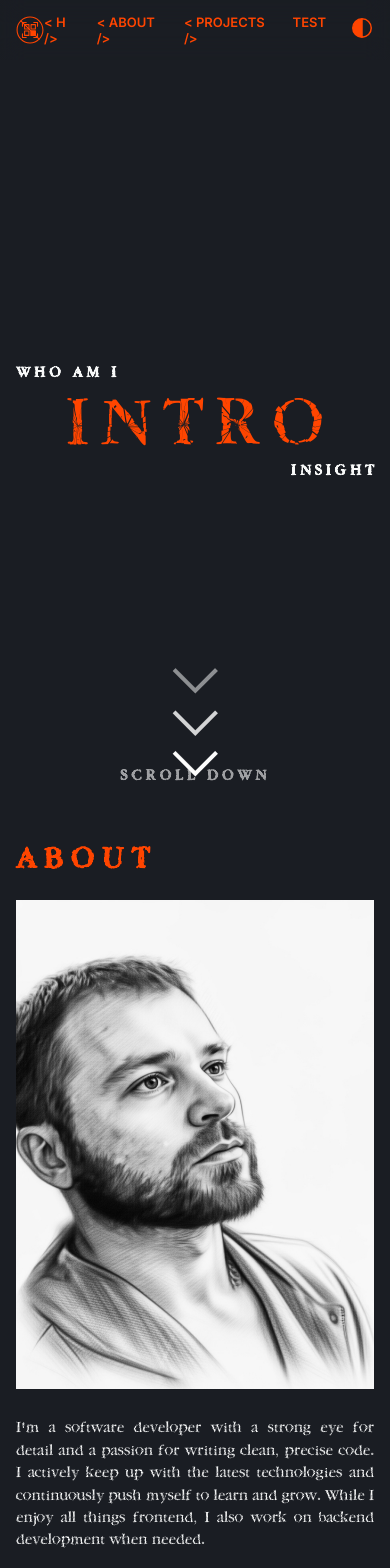
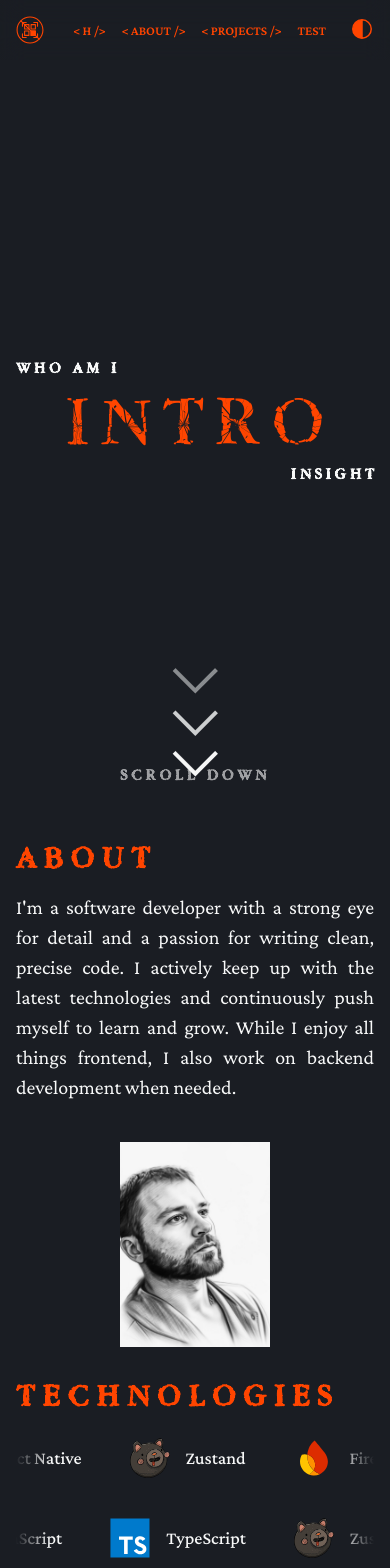
Before and after one commit to EdgarsLv/portfolio-v1, an Angular app: page /about in a window 390 px wide. Shown: the top 1568 px of the page. Built offline with nearby package versions, Linux system fonts and the light colour scheme.

Commit message:
projects refactor

```diff
--- a/src/app/components/scroll-down/scroll-down.component.css
+++ b/src/app/components/scroll-down/scroll-down.component.css
@@ -19,8 +19,9 @@
 .arrow {
   width: 32px;
   height: 32px;
-  border-bottom: 4px solid white;
-  border-right: 4px solid white;
+  border-bottom: 4px solid;
+  border-right: 4px solid;
+  border-color: var(--arrow-color);
   transform: rotate(45deg);
   animation: arrowBounce 1.5s infinite ease-in-out;
   opacity: 0.7;
@@ -46,7 +47,7 @@
 
 .scroll-text {
   font-size: 1rem;
-  color: white;
+  color: var(--arrow-color);
   opacity: 0.6;
   letter-spacing: 1px;
   font-family: 'Inter', sans-serif;
--- a/src/app/components/tech-icon/tech-icon.component.css
+++ b/src/app/components/tech-icon/tech-icon.component.css
@@ -2,11 +2,9 @@
     display: inline-flex;
     align-items: center;
     padding: 8px;
-    box-shadow: 0 0px 3px -1px rgba(0, 0, 0, 0.2);
-
 
     span {
-        font-size: 16px;
+        font-size: 18px;
         font-weight: 500;
         margin-left: 16px;
         white-space: nowrap;
--- a/src/app/pages/about/about.component.css
+++ b/src/app/pages/about/about.component.css
@@ -49,17 +49,19 @@
 
 .about-container {
     height: 100%;
-    /* display: grid;
-    grid-template-columns: 1fr 2fr; */
     margin-bottom: 100px;
 
     .image {
-        align-self: flex-start;
+        justify-self: center;
         margin: 8px 24px;
     }
 
-    .image-mobile {
-        display: none;
+    .content {
+        display: grid;
+        grid-template-columns: 1.5fr 1fr;
+        gap: 2rem;
+        margin-bottom: 24px;
+
     }
 
     @media  (max-width: 900px) {
@@ -67,22 +69,12 @@
         grid-template-rows: 1fr auto;
         padding: 0;
 
-    .image {
-        display: none;
-    }
-
-    .image-mobile {
-        align-self: flex-start;
-        margin: 24px 0;
-        display: block;
+        .content {
+            grid-template-columns: 1fr;
+            grid-template-rows: 1fr auto;
         }
     }
-
-.content {
-    display: flex;
-    flex-direction: column;
-    justify-content: center;
-    gap: 2rem;
+}
 
 h3 {
     font-size: clamp(2rem, 3vw, 3rem);
@@ -95,13 +87,10 @@
 }
 
 p {
-            font-family: "IBM Plex Sans", sans-serif;
+    font-size: 20px;
     text-align: justify;
-            line-height: 1.4;
+    line-height: 1.5;
     color: var(--text-main);
-            font-family: 'MyFont', sans-serif;
-        }
-    }
 }
 
 .marquee-wrapper {
--- a/src/app/pages/about/about.component.html
+++ b/src/app/pages/about/about.component.html
@@ -7,26 +7,9 @@
 </div>
 
 <div class="about-container">
-  <div class="image">
-    <img
-      width="300px"
-      src="assets/images/portfolio.jpg"
-      alt="Portfolio image"
-    />
-  </div>
-
   <div class="content">
     <div class="about-me">
       <h3>About</h3>
-
-      <div class="image-mobile">
-        <img
-          width="100%"
-          src="assets/images/portfolio.jpg"
-          alt="Portfolio image"
-        />
-      </div>
-
       <p>
         I'm a software developer with a strong eye for detail and a passion for
         writing clean, precise code. I actively keep up with the latest
@@ -36,8 +19,17 @@
       </p>
     </div>
 
-    <div class="experience">
-      <h3>Experience</h3>
+    <div class="image">
+      <img
+        width="150px"
+        src="assets/images/portfolio.jpg"
+        alt="Portfolio image"
+      />
+    </div>
+  </div>
+
+  <div>
+    <h3>Technologies</h3>
 
     <div class="marquee-wrapper">
       <div class="marquee-row">
@@ -62,4 +54,3 @@
     </div>
   </div>
 </div>
-</div>
--- a/src/app/pages/about/about.component.ts
+++ b/src/app/pages/about/about.component.ts
@@ -46,7 +46,7 @@ export class AboutComponent implements AfterViewInit {
         x: -row1Width,
         ease: 'none',
         repeat: -1,
-        duration: 60,
+        duration: 70,
         modifiers: {
           x: gsap.utils.unitize((x) => parseFloat(x) % row1Width),
         },
@@ -61,7 +61,7 @@ export class AboutComponent implements AfterViewInit {
         x: 0,
         ease: 'none',
         repeat: -1,
-        duration: 60,
+        duration: 55,
         modifiers: {
           x: gsap.utils.unitize((x) => parseFloat(x) % row2Width),
         },
--- a/src/app/pages/projects/projects.component.css
+++ b/src/app/pages/projects/projects.component.css
@@ -58,36 +58,6 @@
         padding: 0;
     }
 
-    h4 {
-        margin-bottom: 36px;
-        font-size: 22px;
-        font-weight: 600;
-
-        @media  (max-width: 900px) {
-            margin-bottom: 0px;
-        }
-    }
-
-    h3{
-        font-family: 'MyFont', sans-serif;
-        font-size: clamp(2rem, 3vw, 3rem);
-        font-weight: 900;
-        letter-spacing: 0.5rem;
-        text-transform: uppercase;
-        white-space: nowrap;
-        margin-bottom: 0.5rem;
-        color: var(--text-color);
-    }
-
-
-    p {
-        /* font-family: "IBM Plex Sans", sans-serif; */
-        text-align: justify;
-        line-height: 1.4;
-        color: #f8f9f931;
-        font-size: 18px;
-        margin-bottom: 36px;
-    }
 
     .mobile-image {
         padding: 4px;
@@ -108,9 +78,33 @@
     }
 }
 
+h3 {
+    font-family: 'MyFont', sans-serif;
+    font-size: clamp(2rem, 3vw, 3rem);
+    font-weight: 900;
+    letter-spacing: 0.5rem;
+    text-transform: uppercase;
+    color: var(--text-color);
+    margin-bottom: 1rem;
+}
 
-.spacing {
-    margin-left: 1rem;
+h4 {
+    margin-bottom: 2rem;
+    font-size: 22px;
+    font-weight: 600;
+    color: #f8f9f931;
+
+    @media  (max-width: 900px) {
+        margin-bottom: 1rem;
+    }
+}
+
+p {
+    font-size: 20px;
+    text-align: justify;
+    line-height: 1.5;
+    margin-bottom: 2rem;
+    color: #f8f9f931;
 }
 
 
--- a/src/app/pages/projects/projects.component.html
+++ b/src/app/pages/projects/projects.component.html
@@ -74,7 +74,7 @@
 
   <div class="content content-2">
     <h3 class="bounce-word">UI Library</h3>
-    <p class="subtitle second-message">Web Development, Design, Idea.</p>
+    <h4 class="subtitle second-message">Web Development, Design, Idea.</h4>
 
     <div class="mobile-image">
       <img
@@ -120,7 +120,7 @@
 <div class="section-container panel panel3">
   <div class="content content-3">
     <h3 class="bounce-word">Npm package</h3>
-    <p class="subtitle third-message">Development, Design, Idea.</p>
+    <h4 class="subtitle third-message">Development, Design, Idea.</h4>
 
     <div class="mobile-image">
       <img
--- a/src/styles.css
+++ b/src/styles.css
@@ -1,7 +1,5 @@
 /* You can add global styles to this file, and also import other style files */
-/* @import url('https://fonts.googleapis.com/css2?family=Inter:ital,opsz,wght@0,14..32,100..900;1,14..32,100..900&display=swap'); */
-@import url('https://fonts.googleapis.com/css2?family=IBM+Plex+Sans:ital,wght@0,100..700;1,100..700&family=Inter:ital,opsz,wght@0,14..32,100..900;1,14..32,100..900&display=swap');
-
+@import url('https://fonts.googleapis.com/css2?family=Crimson+Pro:ital,wght@0,200..900;1,200..900&family=Libre+Baskerville:ital,wght@0,400;0,700;1,400&display=swap');
 @font-face {
   font-family: 'MyFont';
   src: url('/assets/fonts/Twilight.ttf') format('truetype');
@@ -13,7 +11,7 @@
     margin: 0;
     padding: 0;
     box-sizing: border-box;
-    font-family: "Inter", sans-serif;
+    font-family: "Crimson Pro", serif;
 }
 
 :root {
@@ -23,13 +21,12 @@
 .light-theme {
     color-scheme: light;
 
-    /* --bg-color: #fefce1;
-    --text-color: #ff4500;
-    --text-main: #282346; */
     --bg-color: #f5f7fa;
     --text-main: #1a1d23;
     --text-color: #ff4500;
     --backdrop-color: #def5fd10;
+
+    --arrow-color: #000;
 }
 
 .dark-theme {
@@ -39,6 +36,8 @@
     --text-color: #ff4500;
     --text-main: #f8f9f9;
     --backdrop-color: #242a3410;
+
+    --arrorw-color: #fff;
 }
 
 body {
```
Lines whose indentation alone changed are shown as unchanged.
